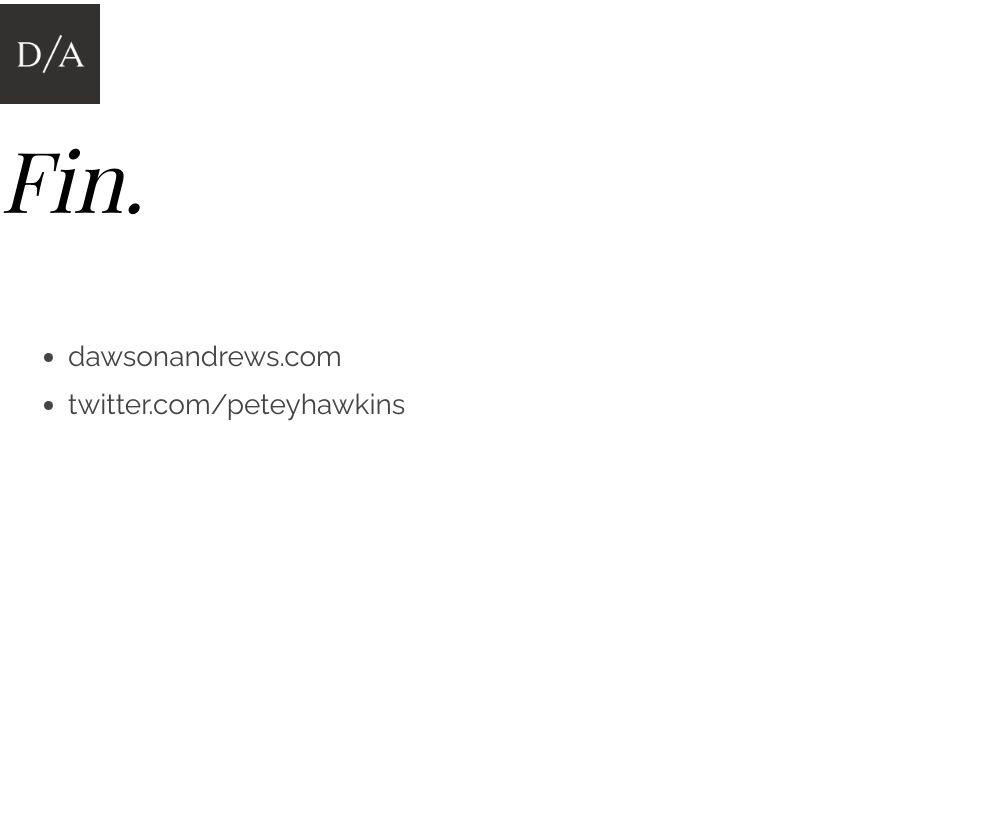
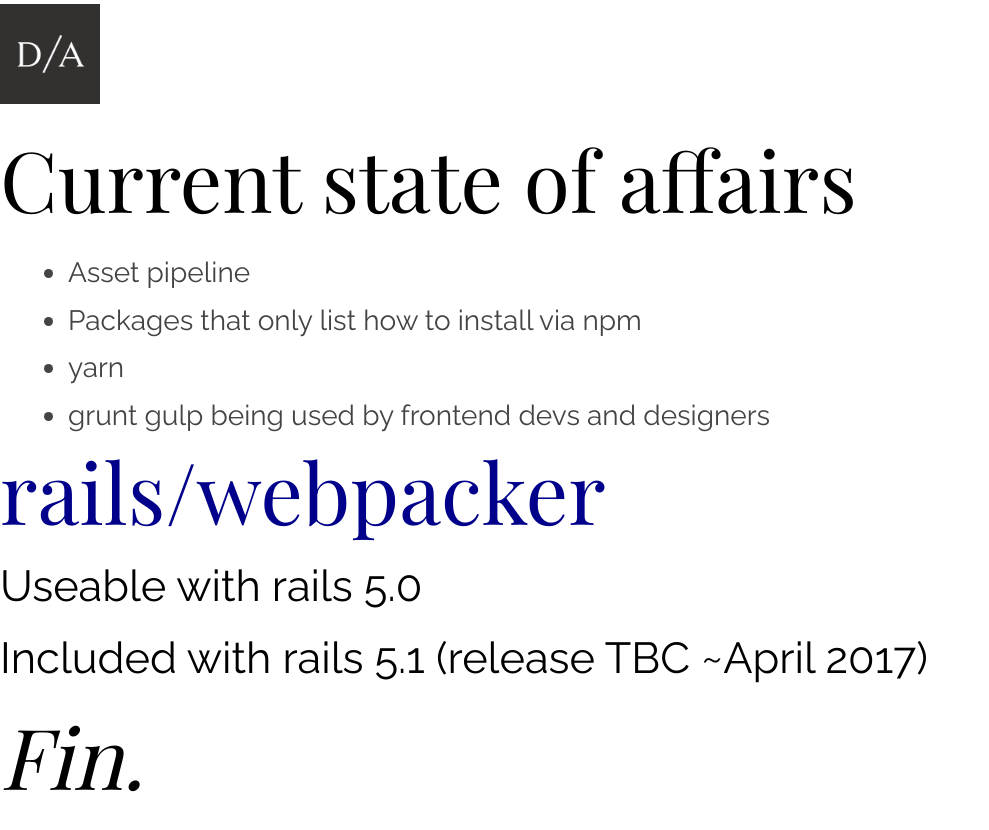
Before and after one commit to phawk/rails5-webpack, a website built with webpack: page src/index.html in a window 1280 px wide. Shown: the part 600-1430 px from the top of the page, without its empty margins (0-989 px from the left). Before the commit the page ends 1028 px from the top, so only its background shows below. Built offline with nearby package versions, Linux system fonts and the light colour scheme; a web font is replaced by a local one; what reveal would draw is missing.

Commit message:
Add more notes

```diff
--- a/src/index.html
+++ b/src/index.html
@@ -32,6 +32,25 @@
         </section>
 
         <section>
+          <h1>Current state of affairs</h1>
+
+          <ul>
+            <li>Asset pipeline</li>
+            <li>Packages that only list how to install via npm</li>
+            <li>yarn</li>
+            <li>grunt gulp being used by frontend devs and designers</li>
+          </ul>
+        </section>
+
+        <section>
+          <h1><a href="https://github.com/rails/webpacker">rails/webpacker</a></h1>
+
+          <h3>Useable with rails 5.0</h3>
+          <h3>Included with rails 5.1 (release TBC ~April 2017)</h3>
+        </section>
+
+        <section>
+          <h1></h1>
         </section>
 
         <section>
--- a/styles/base/_core.scss
+++ b/styles/base/_core.scss
@@ -7,7 +7,7 @@
 }
 
 .reveal {
-  h1, h2, h3, h4 {
+  h1, h2 {
     font-family: $serif-stack;
     font-weight: 400;
     color: #000;
```
